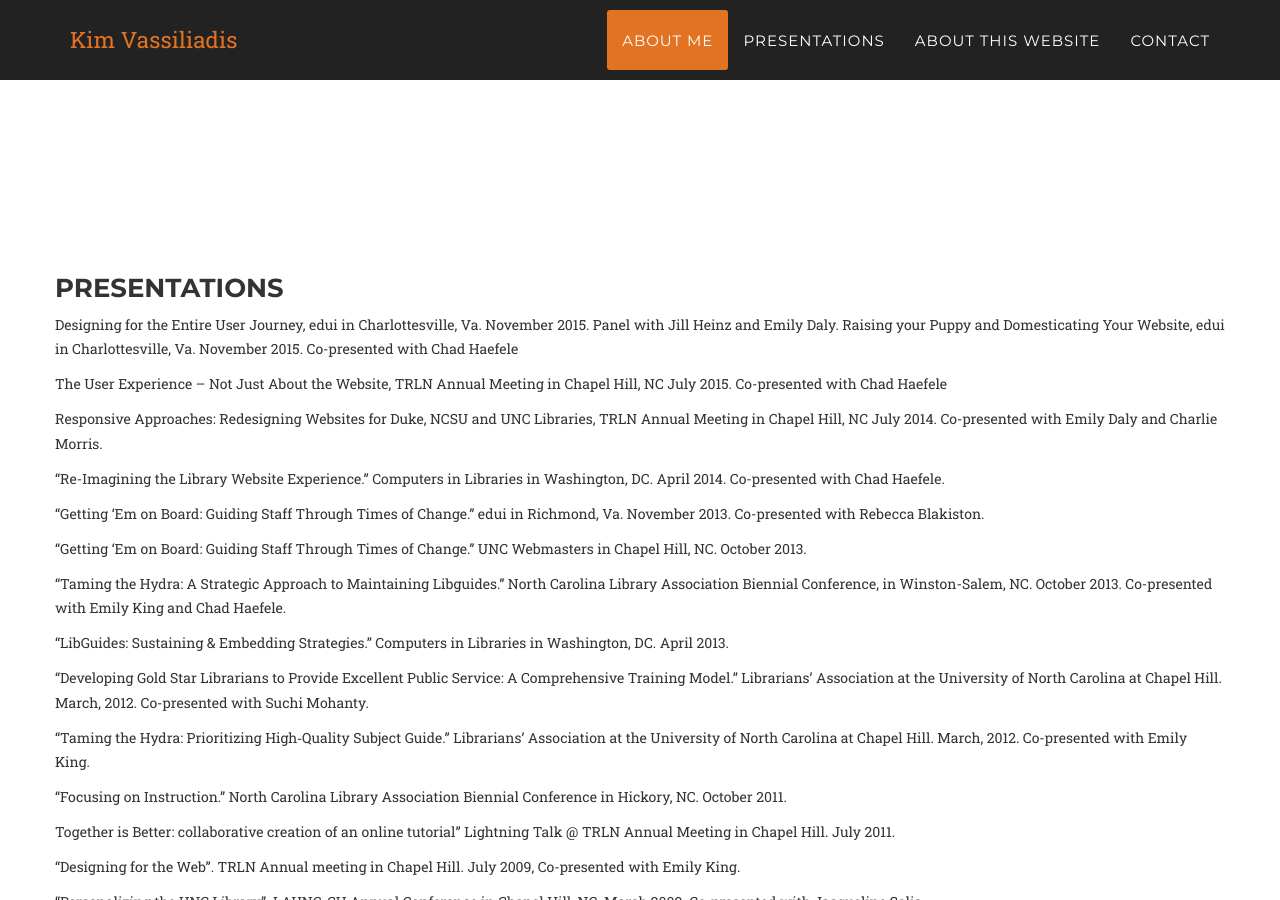
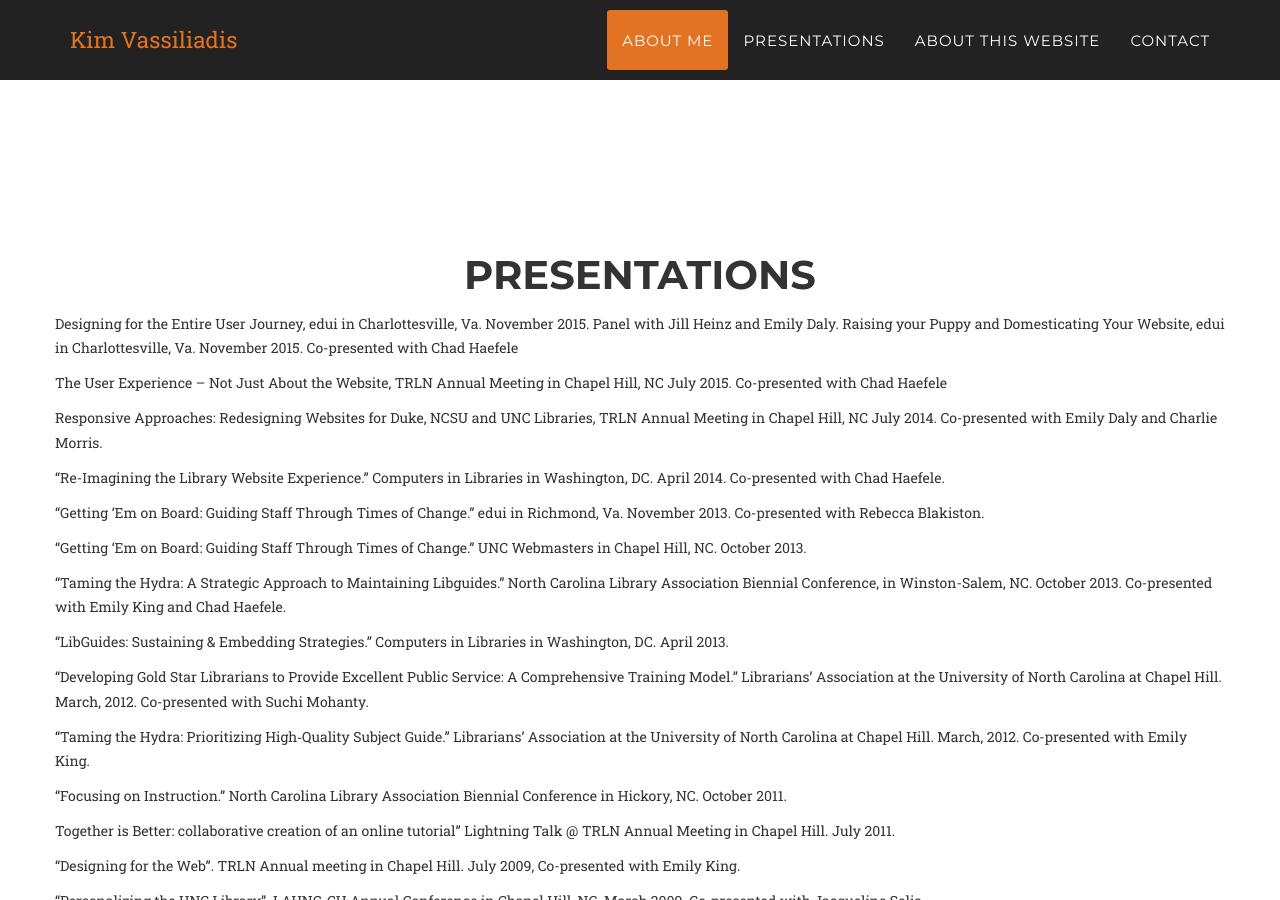
Before and after one commit to kimbrarian/jekyll, a Jekyll site: the page built from index.html, in a window 1280 px wide and 900 px high, scrolled down 1438 px. Built offline with Jekyll 4.4.1, drawn with Linux system fonts in a browser that asks for light colours; some web fonts are replaced.

Commit message:
Update presentations.html

```diff
--- a/_includes/presentations.html
+++ b/_includes/presentations.html
@@ -2,7 +2,7 @@
     <section id="presentations">
         <div class="container">
             <div class="row">
-                <h3>Presentations</h3>
+                 <h2 class="section-heading" align="center">Presentations</h2>
                <p> Designing for the Entire User Journey, edui in Charlottesville, Va. November 2015. Panel with Jill Heinz and Emily Daly.
 Raising your Puppy and Domesticating Your Website, edui in Charlottesville, Va. November 2015. Co-presented with Chad Haefele</p>
 
```
